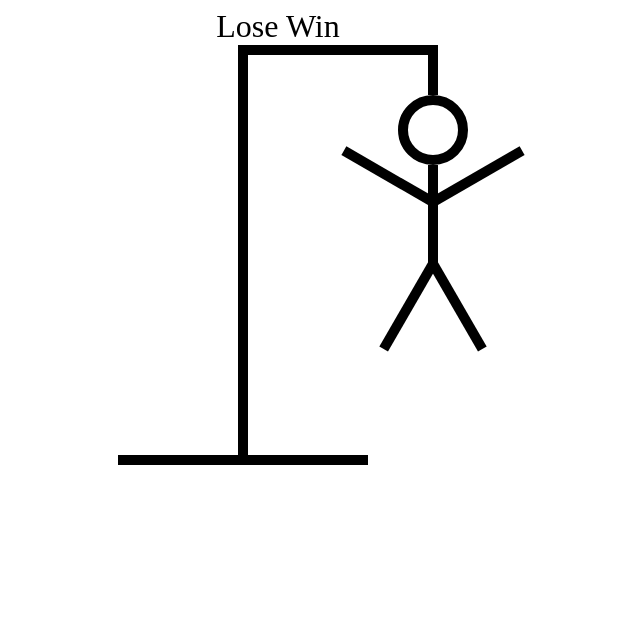
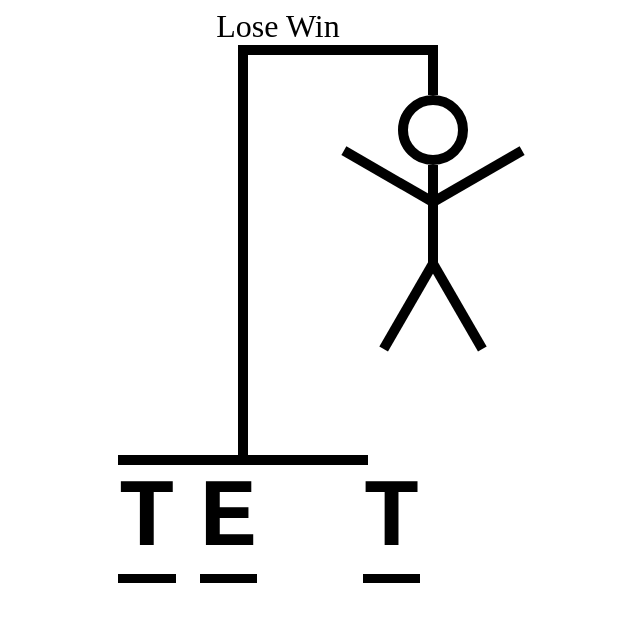
Before and after one commit to Noccis/hangman, a React (Vite) app: page / in a window 1280 px wide. Shown: the top 622 px of the page, without its empty margins (362-1002 px from the left). Built offline with nearby package versions, Linux system fonts and the light colour scheme; the HTML template or start-up script is replaced by a standard one.

Commit message:
Created the base for showing the letters in the word player is guessing

```diff
--- a/src/App.tsx
+++ b/src/App.tsx
@@ -2,6 +2,7 @@ import { useState } from 'react'
 import words from "./wordList.json"
 import { HangmanDrawing } from './components/HangmanDrawing'
 import "./style/app.css"
+import { HangmanWord } from './components/HangmanWord'
 
 function App() {
   // Create an empty array that generates random word from our wordslist
@@ -18,6 +19,7 @@ function App() {
         Lose
         Win
         <HangmanDrawing />
+        <HangmanWord />
       </div>
     </div>
   )
--- a/src/components/HangmanWord.tsx
+++ b/src/components/HangmanWord.tsx
@@ -0,0 +1,24 @@
+import "../style/hangmanWord.css"
+
+export function HangmanWord(){
+
+    const word = "test"
+    const guessedLetters = ["t", "e"]
+
+    return(
+        <div id="word-container">
+            {word.split("").map((letter, index) => (
+                <span
+                className="bottom-line"
+                key={index}
+                style={{
+                    visibility: guessedLetters.includes(letter)
+                    ? "visible"
+                    : "hidden",
+                }}>
+                    {letter}
+                    </span>
+            ))}
+        </div>
+    )
+}
--- /dev/null
+++ b/src/style/hangmanWord.css
@@ -0,0 +1,12 @@
+#word-container{
+    display: flex;
+    gap: 0.25em;
+    font-size: 6rem;
+    font-weight: bold;
+    text-transform: uppercase;
+    font-family: monospace;
+}
+
+.bottom-line{
+    border-bottom: 0.1em solid black;
+}
```
